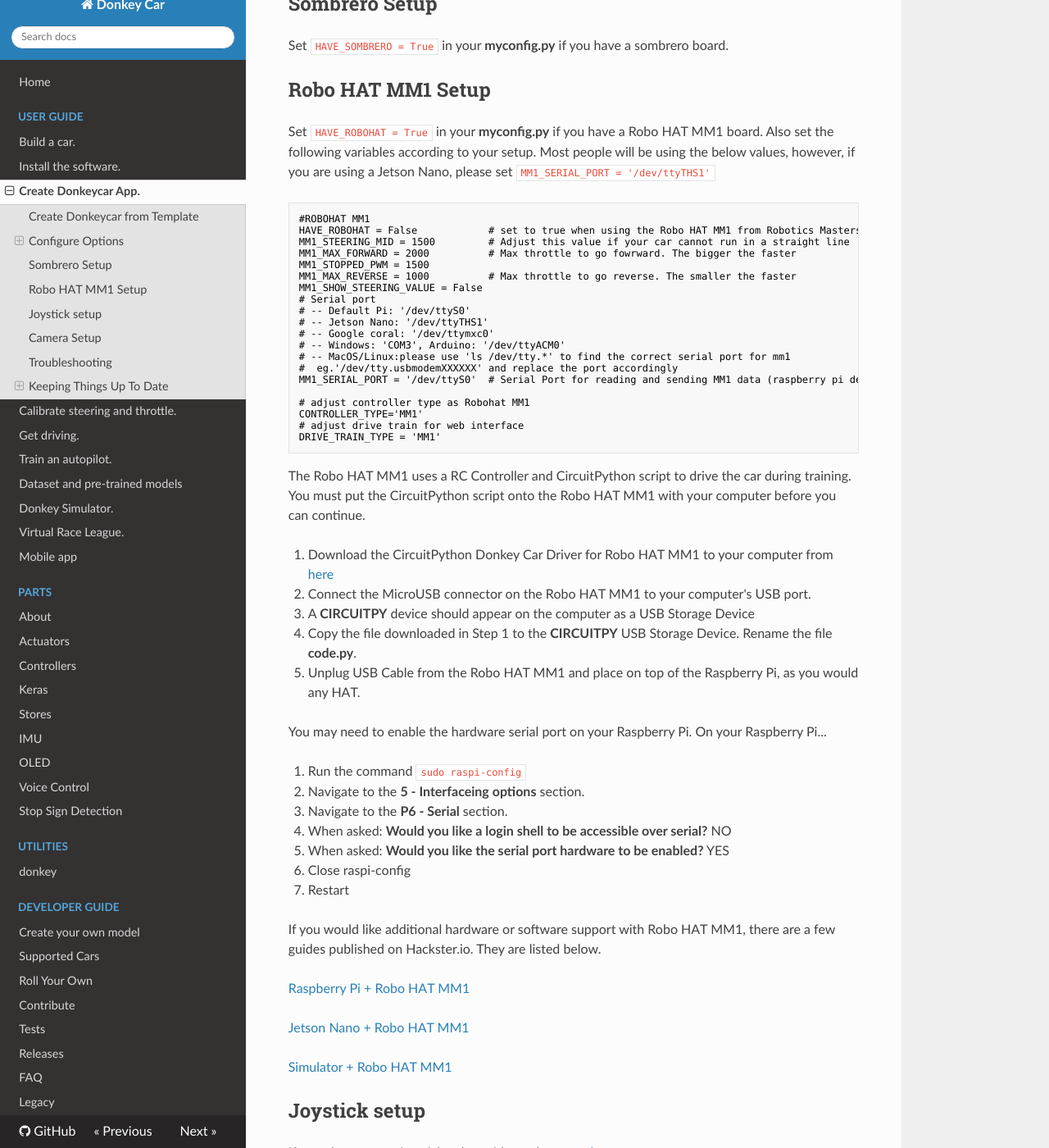
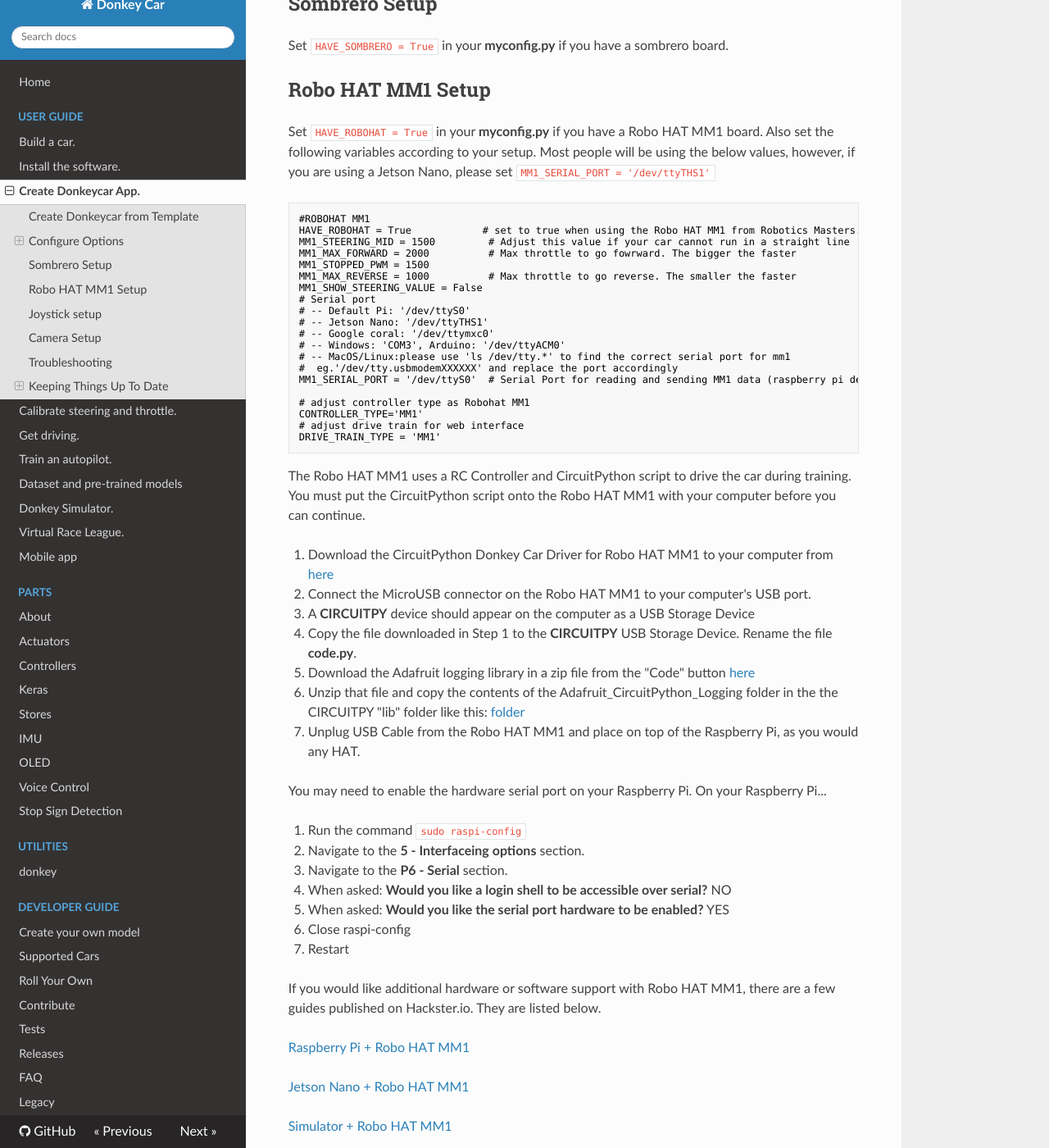
Before and after one commit to autorope/donkeydocs, an MkDocs documentation site: the page built from docs/guide/create_application.md, in a window 1280 px wide and 1400 px high, scrolled down 1876 px. Shown: the whole window at 82% size. Built offline with MkDocs 1.6.1, drawn with Linux system fonts in a browser that asks for light colours; nearby versions of some CDN libraries; old or Windows-style settings are respelled for this version of MkDocs.

Commit message:
Fixed errors and omissions in MM1 instructions

````diff
--- a/docs/guide/create_application.md
+++ b/docs/guide/create_application.md
@@ -91,7 +91,7 @@ Set ```HAVE_ROBOHAT = True``` in your __myconfig.py__ if you have a Robo HAT MM1
 
 ```python3
 #ROBOHAT MM1
-HAVE_ROBOHAT = False            # set to true when using the Robo HAT MM1 from Robotics Masters.  This will change to RC Control.
+HAVE_ROBOHAT = True            # set to true when using the Robo HAT MM1 from Robotics Masters.  This will change to RC Control.
 MM1_STEERING_MID = 1500         # Adjust this value if your car cannot run in a straight line
 MM1_MAX_FORWARD = 2000          # Max throttle to go fowrward. The bigger the faster
 MM1_STOPPED_PWM = 1500
@@ -118,7 +118,10 @@ The Robo HAT MM1 uses a RC Controller and CircuitPython script to drive the car
 2.  Connect the MicroUSB connector on the Robo HAT MM1 to your computer's USB port.
 3.  A __CIRCUITPY__ device should appear on the computer as a USB Storage Device
 4.  Copy the file downloaded in Step 1 to the __CIRCUITPY__ USB Storage Device.  Rename the file __code.py__.
-5.  Unplug USB Cable from the Robo HAT MM1 and place on top of the Raspberry Pi, as you would any HAT.
+5.  Download the Adafruit logging library in a zip file from the "Code" button [here](https://github.com/adafruit/Adafruit_CircuitPython_Logging)
+6.  Unzip that file and copy the contents of the Adafruit_CircuitPython_Logging folder in the the CIRCUITPY "lib" folder like this:
+[folder](folder.png)
+8.  Unplug USB Cable from the Robo HAT MM1 and place on top of the Raspberry Pi, as you would any HAT.
 
 
 You may need to enable the hardware serial port on your Raspberry Pi.  On your Raspberry Pi...
````
